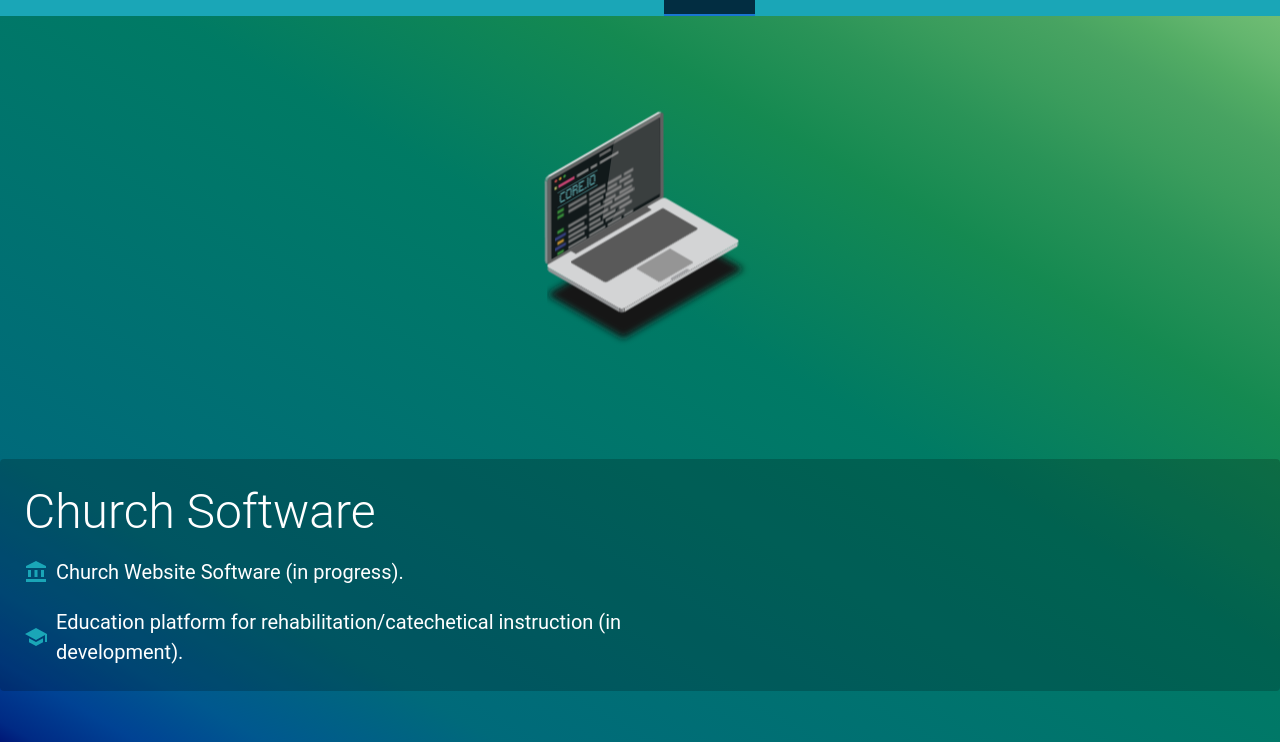
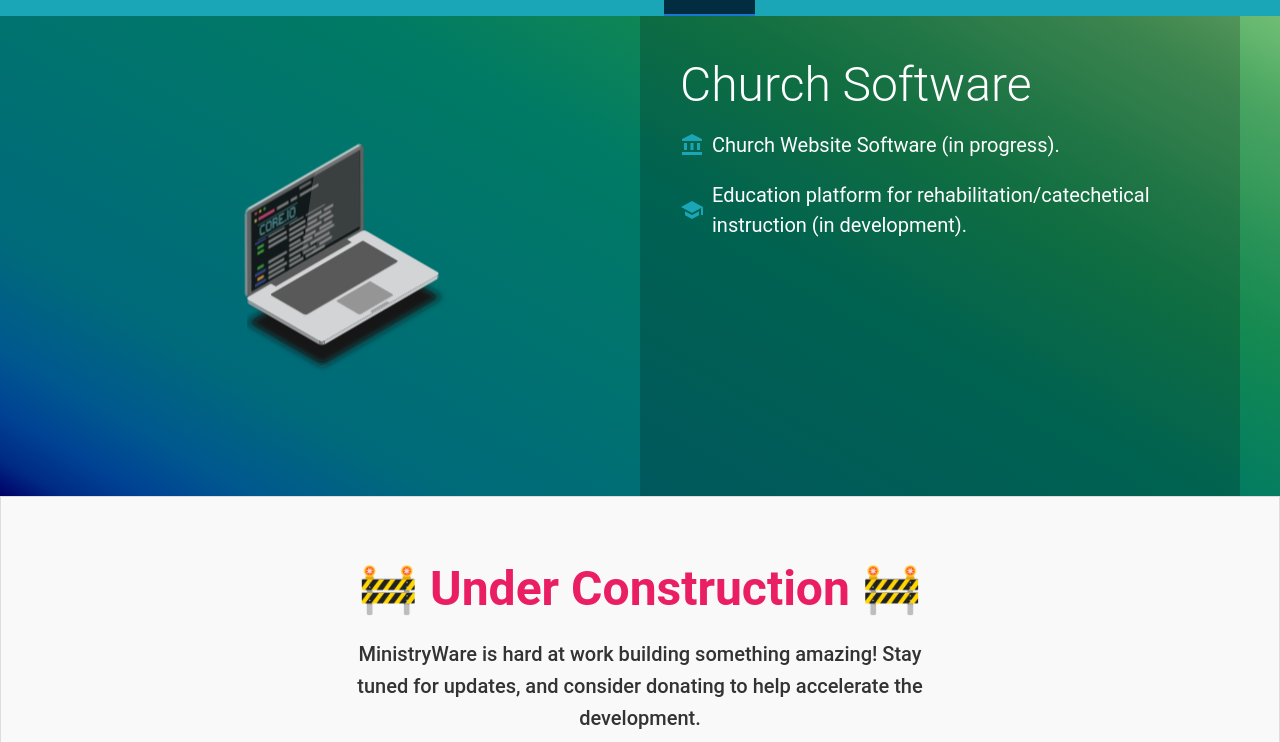
Before and after one commit to 1001flextape/1001flextape.github.io, a Gatsby site: page /church-software in a window 1280 px wide. Shown: the part 58-800 px from the top of the page. Built offline with nearby package versions, Linux system fonts and the light colour scheme; Gatsby itself is replaced by a stand-in of ours; a web font is replaced by a local one.

Commit message:
church software hero now works on desktop

```diff
--- a/src/components/pages/church-software/ChurchSoftwareHero.js
+++ b/src/components/pages/church-software/ChurchSoftwareHero.js
@@ -2,21 +2,18 @@
 import { Box, Typography, Container } from '@mui/material';
 import { styled } from '@mui/system';
 import { Typewriter } from 'react-simple-typewriter';
-import backgroundImage from '../../../images/keyboard-typing-high-quality.gif';
 import AccountBalanceIcon from '@mui/icons-material/AccountBalance'; // For Church Website Software
 import SchoolIcon from '@mui/icons-material/School'; // For Education platform
-import ChurchSoftwareHero2 from './churchSoftwareHero2';
+import LaptopAnimation from './churchSoftwareHero2'; // Renamed component
 import Branding from '../../branding/Branding';
 
-// Hero section styling
+// Hero section styling with proper breakpoint handling
 const HeroSection = styled(Box)(({ theme }) => ({
   position: 'relative',
   display: 'flex',
   alignItems: 'flex-start',
-  height: 'calc(100vh - 50px)',
-  // backgroundImage: `url(${backgroundImage})`,
-  // backgroundSize: 'cover',
-  // backgroundPosition: 'center',
+  height: 'calc(100vh + 20px)', // Full height for mobile, adjustable for desktop below
+  flexDirection: 'column',
   color: '#fff',
   textAlign: 'left',
   overflow: 'hidden',
@@ -37,20 +34,38 @@
     hsl(128deg 36% 55%) 97%,
     hsl(123deg 37% 59%) 100%
   )`,
+  [theme.breakpoints.up('md')]: {
+    flexDirection: 'row', // Change to row for larger screens
+    height: '60vh', // Shorter height for desktop
+  },
 }));
 
-// TextBox styling
+// TextBox styling with responsive adjustments
 const TextBox = styled(Box)(({ theme }) => ({
   backgroundColor: 'rgba(0, 0, 0, 0.2)',
   padding: theme.spacing(3),
-  position: 'absolute',
-  bottom: "10%",
-  left: 0,
-  right: 0,
   display: 'flex',
   flexDirection: 'column',
   alignItems: 'flex-start',
-  borderRadius: theme.shape.borderRadius,
+  borderRadius: 0,
+  marginTop: 'auto', // For mobile, align it at the bottom
+  [theme.breakpoints.up('md')]: {
+    flexBasis: '50%', // Take up half the space on larger screens
+    marginTop: 0, // Remove the margin at the bottom
+    padding: theme.spacing(5),
+  },
+}));
+
+// LaptopAnimation styling for larger screens
+const LaptopContainer = styled(Box)(({ theme }) => ({
+  flexBasis: '50%', // Take up half the space on larger screens
+  // display: 'none', // Hide on mobile
+  [theme.breakpoints.up('md')]: {
+    display: 'flex', // Use flexbox for centering
+    justifyContent: 'center', // Center horizontally
+    alignItems: 'center', // Center vertically
+    padding: theme.spacing(5),
+  },
 }));
 
 // Fade-up animation for list items
@@ -73,10 +88,14 @@
 const ChurchSoftwareHero = () => {
   return (
     <HeroSection>
-      <Container sx={{ zIndex: 2, height: "inherit", p: "0 !important" }}>
+      <Container sx={{ zIndex: 2, height: "inherit", p: "0 !important", display: 'flex', flexDirection: { xs: 'column', md: 'row' } }}>
         <Branding />
-        <ChurchSoftwareHero2 />
-        <TextBox sx={{ minHeight: "192px" }}>
+        {/* Laptop Animation (Visible only on larger screens) */}
+        <LaptopContainer>
+          <LaptopAnimation />
+        </LaptopContainer>
+        {/* TextBox for hero content */}
+        <TextBox>
           <Typography variant="h2" sx={{ fontWeight: 'boldest', fontSize: { xs: '2rem', md: '3rem' } }}>
             <Typewriter words={['Church Software']} loop={1} typeSpeed={55} deleteSpeed={30} delaySpeed={500} />
           </Typography>
```
